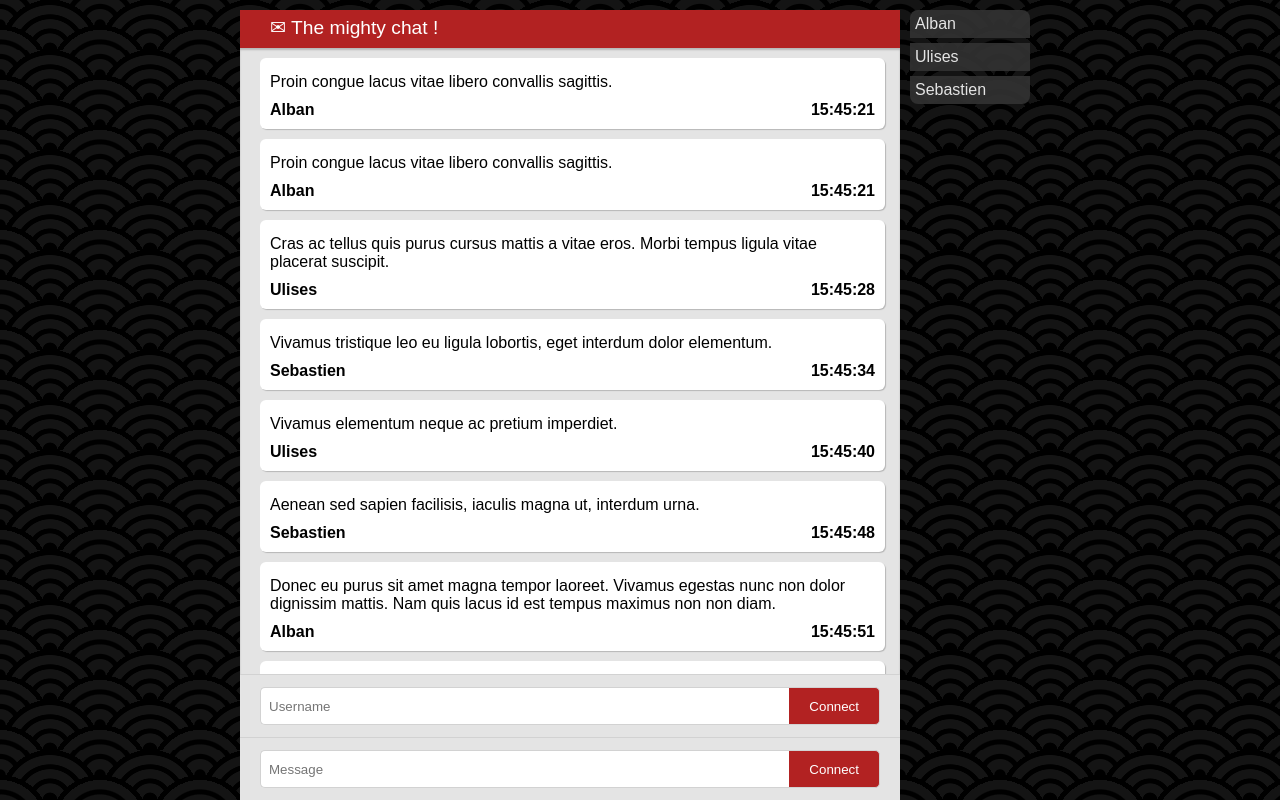
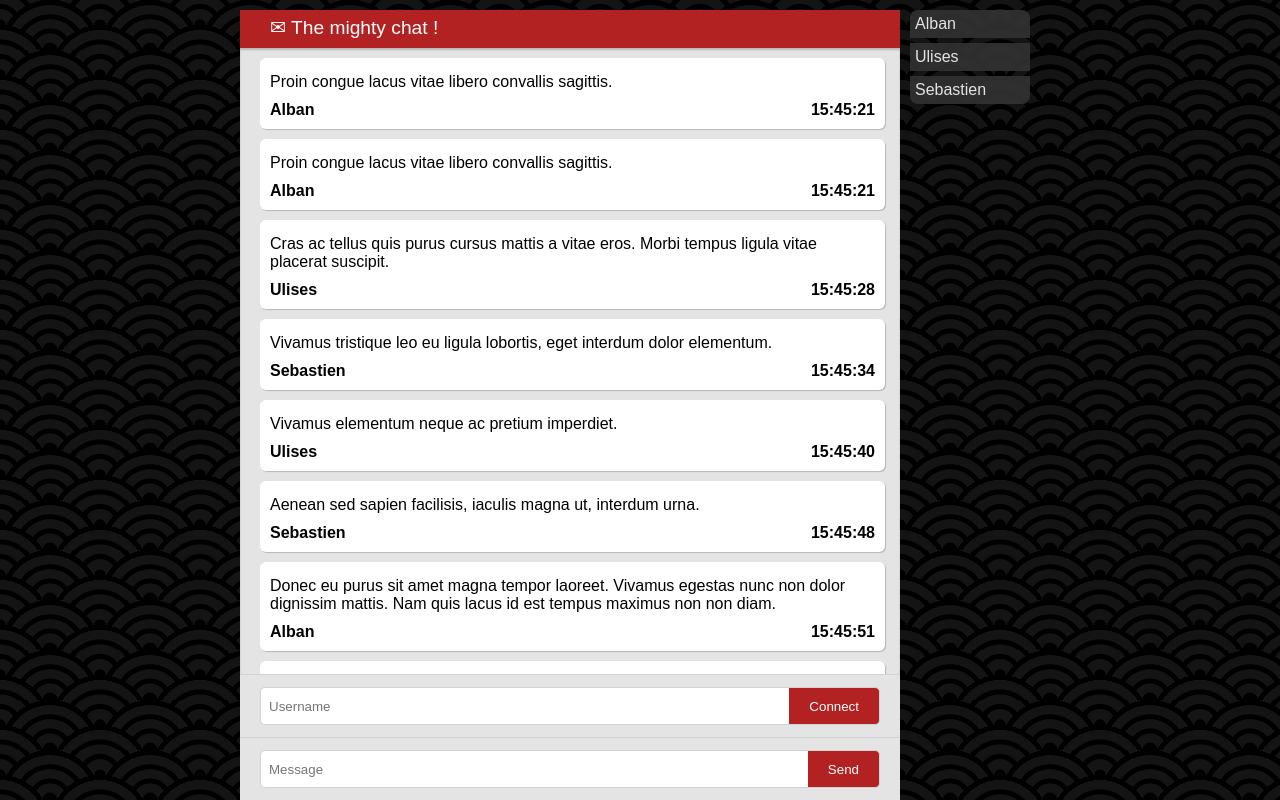
Before and after one commit to Astat/Angular2Chat, an Angular app: page / in a window 1280 px wide. Built offline with nearby package versions, Linux system fonts and the light colour scheme.

Commit message:
Fix details

```diff
--- a/src/app/app.component.html
+++ b/src/app/app.component.html
@@ -147,7 +147,7 @@
     </div>
     <div class="flex-input">
       <input type="text" placeholder="Message" />
-      <button type="button">Connect</button>
+      <button type="button">Send</button>
     </div>
   </div>
   <div class="list">
```
Also changed, not shown: 1 other file (tests, documents, lock files or other folders).
